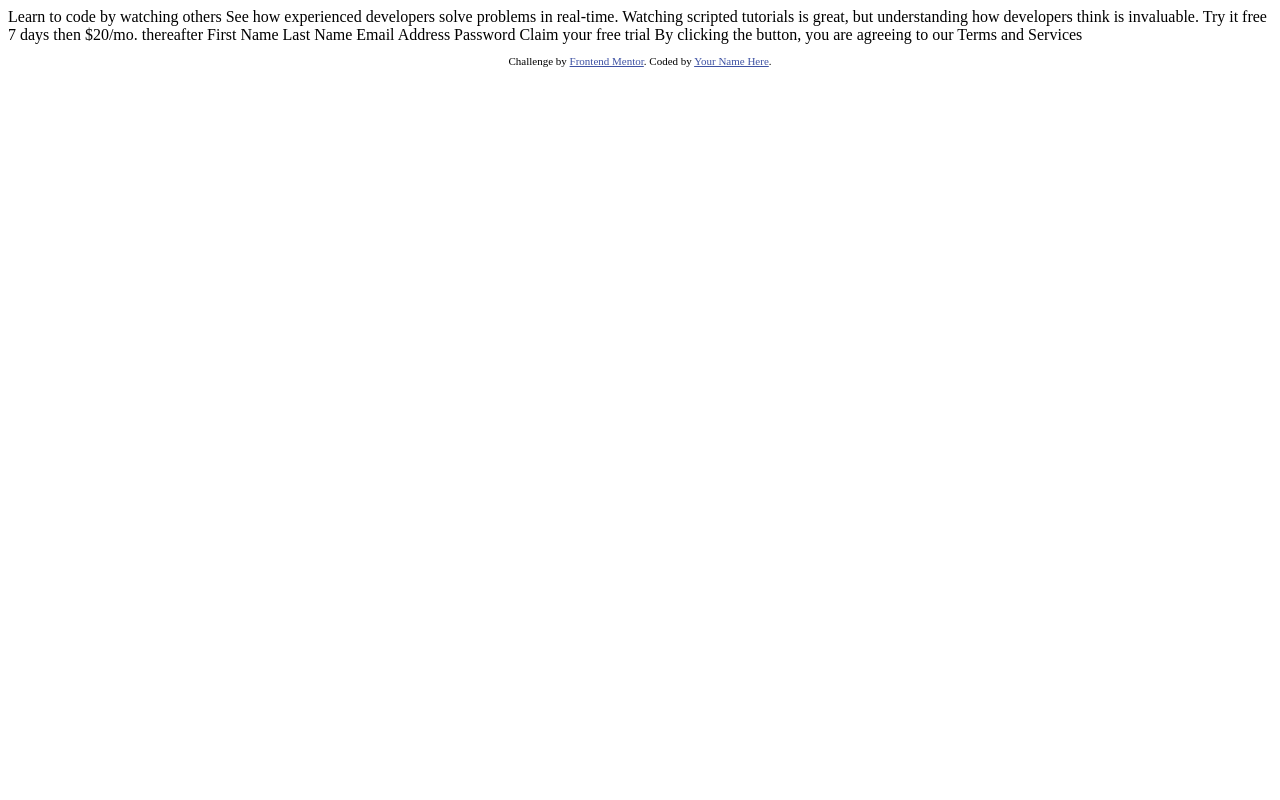
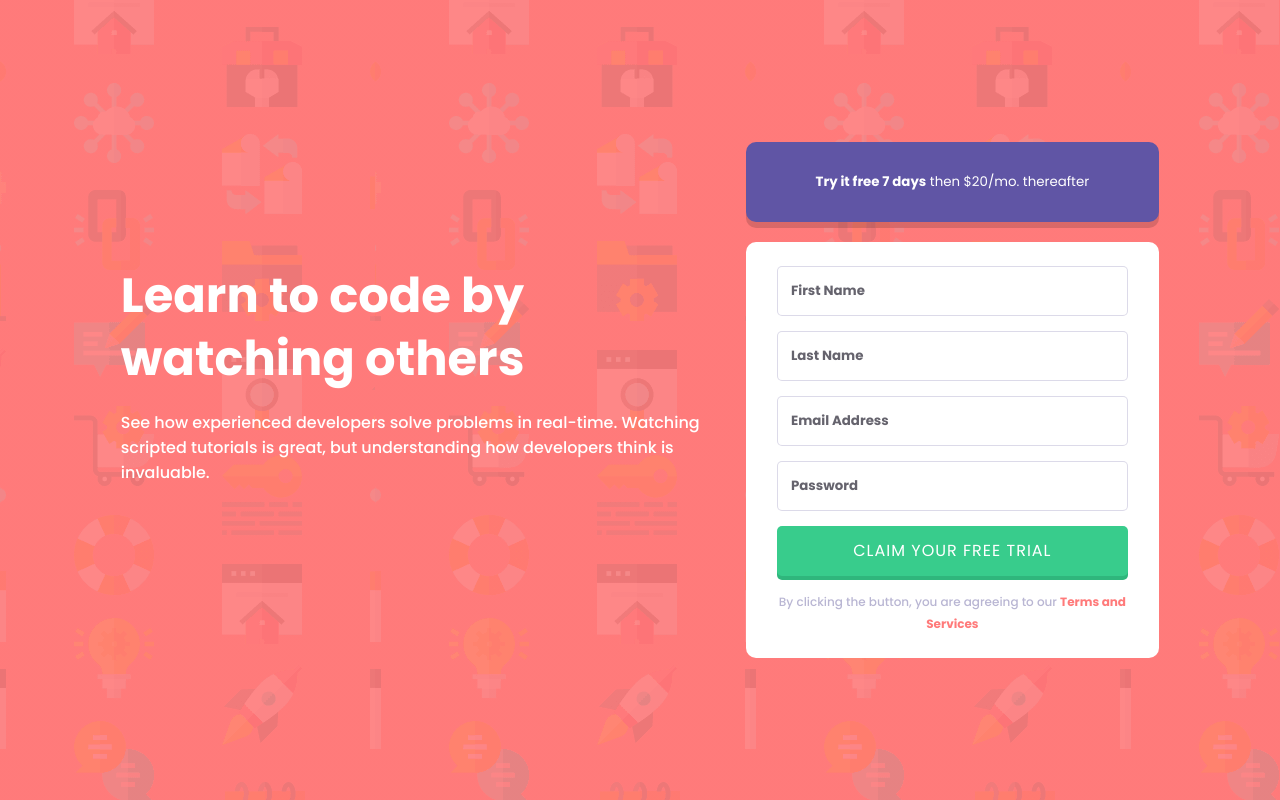
Before and after one commit to jdnCreations/intro-component, a plain HTML site: page index.html in a window 1280 px wide. Drawn offline with Linux system fonts and the light colour scheme.

Commit message:
final commit

```diff
--- a/index.html
+++ b/index.html
@@ -7,36 +7,49 @@
   <link rel="icon" type="image/png" sizes="32x32" href="./images/favicon-32x32.png">
 
   <title>Frontend Mentor | Intro component with sign up form</title>
-
-  <!-- Feel free to remove these styles or customise in your own stylesheet 👍 -->
-  <style>
-    .attribution { font-size: 11px; text-align: center; }
-    .attribution a { color: hsl(228, 45%, 44%); }
-  </style>
+  <link rel="stylesheet" href="styles.css">
 </head>
 <body>
 
-  Learn to code by watching others
+  <div class="container">
+    <div class="left">
+      <h1>Learn to code by watching others</h1>
 
-  See how experienced developers solve problems in real-time. Watching scripted tutorials is great,
-  but understanding how developers think is invaluable.
+      <p>See how experienced developers solve problems in real-time. Watching scripted tutorials is great,
+      but understanding how developers think is invaluable.</p>
+    </div>
 
-  Try it free 7 days then $20/mo. thereafter
+    <div class="right">
+    <button id="trial-btn"><span>Try it free 7 days</span> then $20/mo. thereafter</button>
 
-  First Name
-  Last Name
-  Email Address
-  Password
+    <form action="">
+      <div class="input-container">
+        <div class="firstName">
+          <!-- <label for="first">First Name </label> -->
+          <input type="text" id="first" placeholder="First Name">
+        </div>
 
-  Claim your free trial
+        <div class="lastName">
+          <!-- <label for="last">Last Name </label> -->
+          <input type="text" id="last" placeholder="Last Name">
+        </div>
 
-  By clicking the button, you are agreeing to our Terms and Services
+        <div class="emailAddress">
+          <!-- <label for="email">Email Address</label> -->
+          <input type="email" id="email" placeholder="Email Address">
+        </div>
 
-  <footer>
-    <p class="attribution">
-      Challenge by <a href="https://www.frontendmentor.io?ref=challenge" target="_blank">Frontend Mentor</a>.
-      Coded by <a href="#">Your Name Here</a>.
-    </p>
-  </footer>
+        <div class="passwordContainer">
+          <!-- <label for="password">Password</label> -->
+          <input type="password" placeholder="Password">
+        </div>
+
+        <button id="form-btn">Claim your free trial</button>
+        <p>By clicking the button, you are agreeing to our <span>Terms and Services</span></p>
+      </div>
+    </form>
+  </div>
+  </div>
+
 </body>
 </html>
--- /dev/null
+++ b/styles.css
@@ -0,0 +1,159 @@
+@import url('https://fonts.googleapis.com/css2?family=Poppins:wght@400;500;600;700&display=swap');
+
+:root {
+    --red: hsl(0, 100%, 74%);
+    --green: hsl(154, 59%, 51%);
+
+    --blue: hsl(248, 32%, 49%);
+
+    --dark-blue: hsl(249, 10%, 26%);
+    --grayish-blue: hsl(246, 25%, 77%);
+
+    --width: 85%;
+
+    font-size: 16px;
+    font-family: 'Poppins', sans-serif;
+}
+
+* {
+    padding: 0;
+    margin: 0;
+    box-sizing: border-box;
+}
+
+body {
+    background-image: url('./images/bg-intro-mobile.png'), linear-gradient(hsl(0, 100%, 74%), hsl(0, 100%, 74%));
+}
+
+h1 {
+    font-size: 1.75rem;
+    line-height: 1.3;
+    padding-bottom: 20px;
+}
+
+p {
+    color: white;
+    font-size: 1rem;
+    font-weight: 500;
+    margin-bottom: 50px;
+}
+
+button {
+    width: 100%;
+    color: white;
+    background-color: var(--blue);
+    font-weight: 400;
+    border: none;
+    font-family: 'Poppins', sans-serif;
+}
+
+form {
+    background-color: white;
+    border-radius: 10px;
+}
+
+form p {
+    font-size: 0.75rem;
+    color: var(--grayish-blue);
+}
+
+form p span {
+    color: var(--red);
+    font-weight: bold;
+}
+
+form button {
+    background-color: var(--green);
+}
+
+.container {
+    width: var(--width);
+    display: flex;
+    flex-direction: column;
+    align-items: center;
+    justify-content: center;
+    margin: 0 auto;
+    text-align: center;
+    min-height: 100vh;
+
+    color: white;
+}
+
+.input-container {
+    display: flex;
+    flex-direction: column;
+    justify-content: space-between;
+    gap: 15px;
+    width: 85%;
+    margin: 0 auto;
+    padding-top: 24px;
+    padding-bottom: 24px;
+}
+
+.input-container p {
+    margin-bottom: 0;
+    line-height: 1.8;
+}
+
+input {
+    height: 50px;
+    border-radius: 5px;
+    border: 1px solid hsla(246, 25%, 77%, 50%);
+    padding: 1em;
+    width: 100%;
+    overflow: hidden;
+}
+
+input:focus {
+    outline: none;
+}
+
+#trial-btn {
+    line-height: 1.6;
+    border-radius: 10px;
+    padding-left: 70px;
+    padding-right: 70px;
+    word-wrap: break-word;
+    height: 80px;
+    margin-bottom: 20px;
+    box-shadow: 0px 6px 0px rgba(0, 0, 0, 0.15);
+}
+
+#trial-btn span {
+    font-weight: 800;
+}
+
+#form-btn {
+    letter-spacing: 1px;
+    border-radius: 5px;
+    height: 50px;
+    text-transform: uppercase;
+    box-shadow: 0px 4px 0px hsl(154, 59%, 45%);
+    font-size: 1rem;
+}
+
+::placeholder {
+    font-family: 'Poppins', sans-serif;
+    color: hsla(249, 10%, 26%, 80%);
+    font-weight: 700;
+}
+
+@media (min-width: 1000px) {
+    .container {
+        flex-direction: row;
+        justify-content: space-evenly;
+    }
+
+    .left {
+        max-width: 600px;
+        text-align: left;
+    }
+
+    .right {
+        max-width: 600px;
+    }
+
+    h1 {
+        font-size: 3rem;
+    }
+}
```
